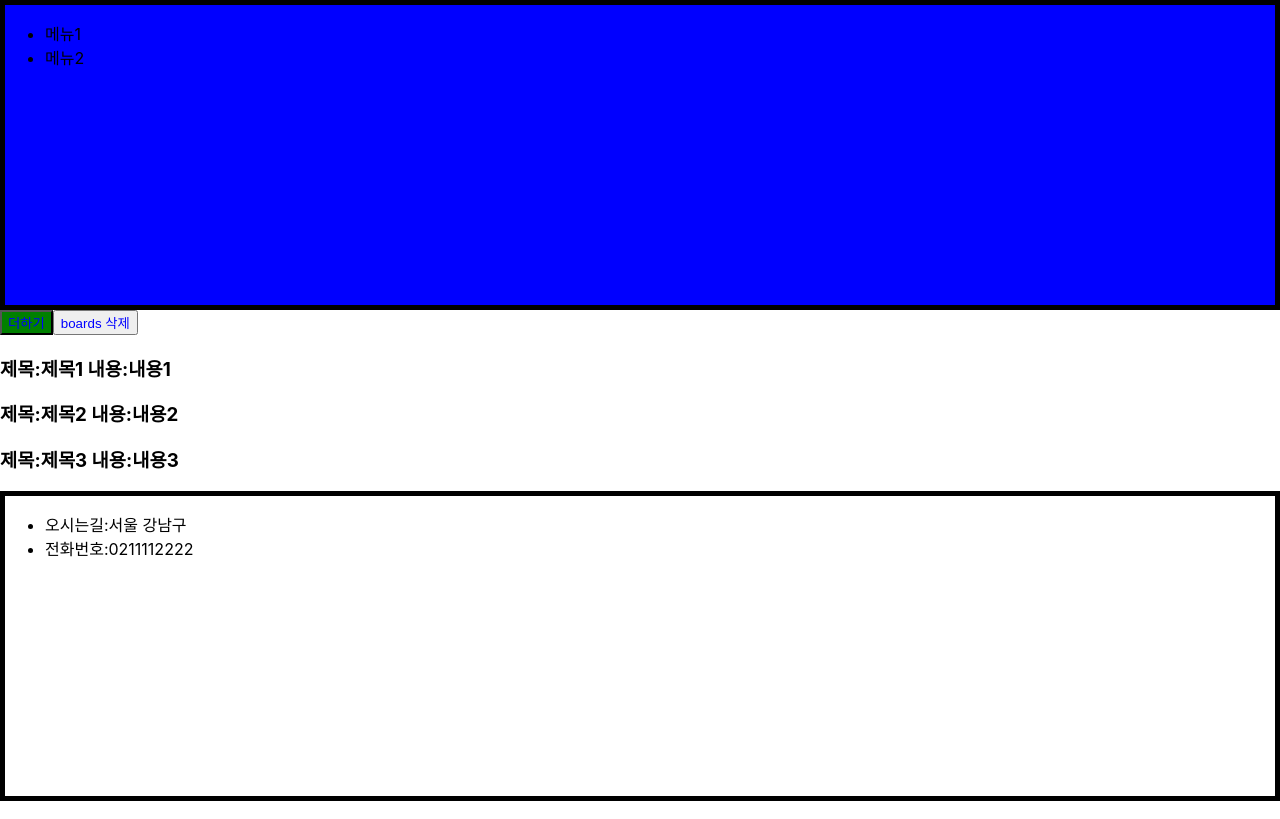
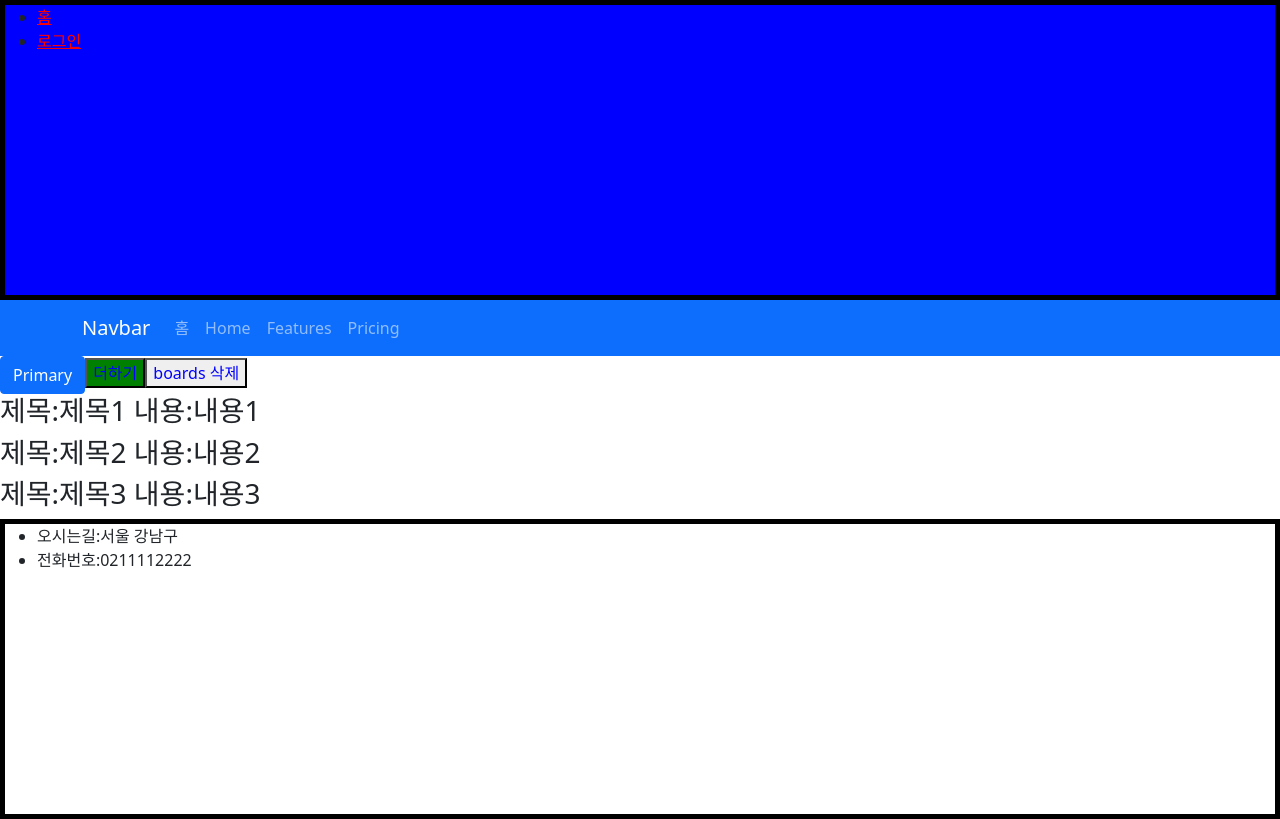
Before and after one commit to squirrelchipmunk/ReactEx01, a React (Create React App) app: page / in a window 1280 px wide. Built offline with nearby package versions, Linux system fonts and the light colour scheme.

Commit message:
react route dom

```diff
--- a/package.json
+++ b/package.json
@@ -6,8 +6,11 @@
     "@testing-library/jest-dom": "^5.16.4",
     "@testing-library/react": "^13.3.0",
     "@testing-library/user-event": "^13.5.0",
+    "bootstrap": "^5.1.3",
     "react": "^18.2.0",
+    "react-bootstrap": "^2.4.0",
     "react-dom": "^18.2.0",
+    "react-router-dom": "^6.3.0",
     "react-scripts": "5.0.1",
     "styled-components": "^5.3.5",
     "web-vitals": "^2.1.4"
--- a/public/index.html
+++ b/public/index.html
@@ -24,6 +24,7 @@
       work correctly both with client-side routing and a non-root public URL.
       Learn how to configure a non-root public URL by running `npm run build`.
     -->
+
     <title>React App</title>
   </head>
   <body>
--- a/src/App.js
+++ b/src/App.js
@@ -1,6 +1,11 @@
 import logo from './logo.svg';
 import './App.css';
 import HomePage from './pages/HomePage';
+import Header from './components/Header';
+import Footer from './components/Footer';
+import { Route, Routes } from 'react-router-dom';
+import LoginPage from './pages/LoginPage';
+import 'bootstrap/dist/css/bootstrap.min.css';
 
 // 0. React 엔진 : 데이터 변경 감지해서 ui 그리기
 // 1. 실행 -> index.html : (Single Page Application, SPA)
@@ -15,12 +20,16 @@ import HomePage from './pages/HomePage';
 //    - 외부 파일
 //    - 라이브러리(부트스트랩, componenet-styled)
 
-//styled components import해서 사용하기
-
+// 요청 주소에 따라 Route 부분의 객체만 변경됨
 function App() {
   return (
     <div>
-      <HomePage />
+      <Header />
+      <Routes>
+        <Route path="/" element={<HomePage />} />
+        <Route path="/login/:id" element={<LoginPage />} />
+      </Routes>
+      <Footer />
     </div>
   );
 }
--- a/src/components/Header.js
+++ b/src/components/Header.js
@@ -1,4 +1,6 @@
 import React from 'react';
+import { Container, Nav, Navbar } from 'react-bootstrap';
+import { Link } from 'react-router-dom';
 import styled from 'styled-components';
 
 // 확장프로그램 vscode styled componenets 설치\
@@ -11,14 +13,40 @@ const StyledHeaderDiv = styled.div`
   background-color: ${(props) => props.backgroundColor};
 `;
 
+const StyledHeadLink = styled(Link)`
+  color: red;
+`;
+
 const Header = () => {
   return (
-    <StyledHeaderDiv backgroundColor={'blue'}>
-      <ul>
-        <li>메뉴1</li>
-        <li>메뉴2</li>
-      </ul>
-    </StyledHeaderDiv>
+    <>
+      <StyledHeaderDiv backgroundColor={'blue'}>
+        <ul>
+          <li>
+            <StyledHeadLink to="/">홈</StyledHeadLink>
+          </li>
+          <li>
+            <StyledHeadLink to="/login/10">로그인</StyledHeadLink>
+          </li>
+        </ul>
+      </StyledHeaderDiv>
+
+      <>
+        <Navbar bg="primary" variant="dark">
+          <Container>
+            <Navbar.Brand href="#home">Navbar</Navbar.Brand>
+            <Nav className="me-auto">
+              <Link to="/" className="nav-link">
+                홈
+              </Link>
+              <Nav.Link href="#home">Home</Nav.Link>
+              <Nav.Link href="#features">Features</Nav.Link>
+              <Nav.Link href="#pricing">Pricing</Nav.Link>
+            </Nav>
+          </Container>
+        </Navbar>
+      </>
+    </>
   );
 };
 
--- a/src/components/home/Home.js
+++ b/src/components/home/Home.js
@@ -1,5 +1,6 @@
 import React from 'react';
 import styled from 'styled-components';
+import { Button } from 'react-bootstrap';
 
 const StyledDeleteButton = styled.button`
   color: ${(props) => (props.user.username === 'gom' ? 'blue' : 'red')};
@@ -21,6 +22,7 @@ const Home = (props) => {
   // setBoards도 부모의 함수이기 때문에 props로 받아야 함
   return (
     <div>
+      <Button variant="primary">Primary</Button>
       <StyledAddButton user={user}>더하기</StyledAddButton>
       <StyledDeleteButton user={user} onClick={() => setBoards([])}>
         boards 삭제
--- a/src/index.js
+++ b/src/index.js
@@ -3,12 +3,15 @@ import ReactDOM from 'react-dom/client';
 import './index.css';
 import App from './App';
 import reportWebVitals from './reportWebVitals';
+import { BrowserRouter } from 'react-router-dom';
 
 const root = ReactDOM.createRoot(document.getElementById('root'));
 root.render(
   <React.StrictMode>
-    <App />
-  </React.StrictMode>
+    <BrowserRouter>
+      <App />
+    </BrowserRouter>
+  </React.StrictMode>,
 );
 
 // If you want to start measuring performance in your app, pass a function
--- a/src/pages/HomePage.js
+++ b/src/pages/HomePage.js
@@ -1,6 +1,4 @@
 import React, { useEffect, useState } from 'react';
-import Footer from '../components/Footer';
-import Header from '../components/Header';
 import Home from '../components/home/Home';
 
 const HomePage = () => {
@@ -26,7 +24,6 @@ const HomePage = () => {
   // 자식에게 props passing
   return (
     <div>
-      <Header />
       <Home
         boards={boards}
         id={1}
@@ -35,7 +32,6 @@ const HomePage = () => {
         setNumber={setNumber}
         user={user}
       />
-      <Footer />
     </div>
   );
 };
--- a/src/pages/LoginPage.js
+++ b/src/pages/LoginPage.js
@@ -1,14 +1,20 @@
 import React from 'react';
-import Footer from '../components/Footer';
-import Header from '../components/Header';
+import { useNavigate, useParams } from 'react-router-dom';
 import Login from '../components/login/Login';
 
 const LoginPage = () => {
+  console.log(useParams().id);
+
+  const navigate = useNavigate();
+  // (-1) : 1페이지 뒤로
+  // (1) : 1페이지 앞으로
+  // ('/') : 주소
+
   return (
     <div>
-      <Header />
+      <button onClick={() => navigate(-1)}>뒤로가기</button>
+      <button onClick={() => navigate('/abc')}>홈으로</button>
       <Login />
-      <Footer />
     </div>
   );
 };
```
Also changed, not shown: 1 other file (tests, documents, lock files or other folders).
